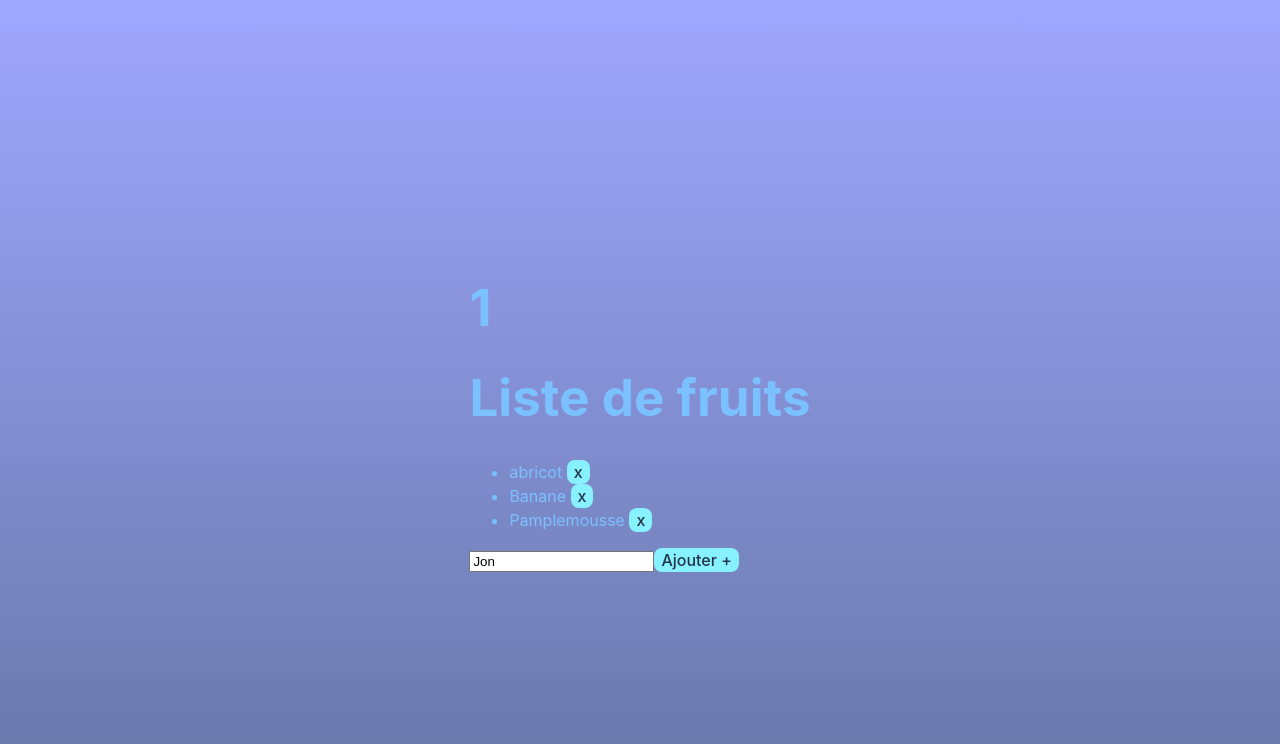
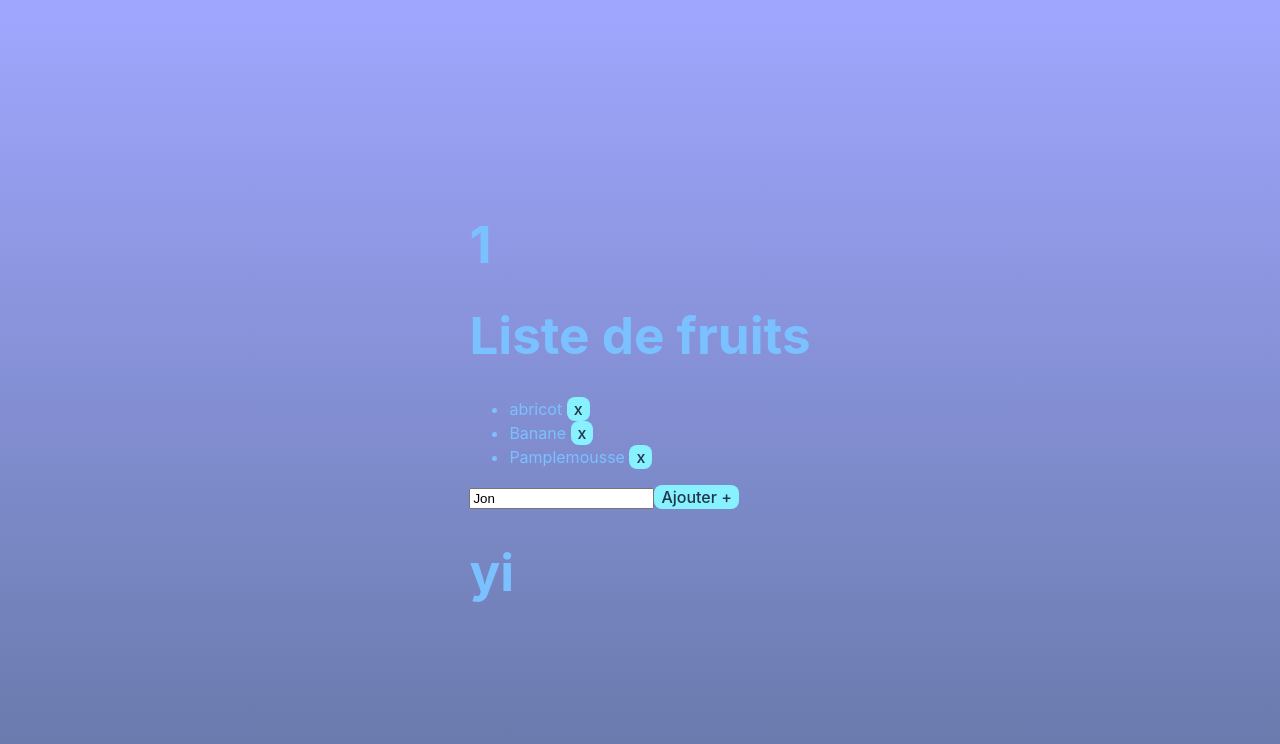
Before and after one commit to Dkz001/CRUD, a React (Vite) app: page / in a window 1280 px wide. Shown: the top 744 px of the page. Built offline with nearby package versions, Linux system fonts and the light colour scheme.

Commit message:
new component

```diff
--- a/src/App.tsx
+++ b/src/App.tsx
@@ -23,13 +23,13 @@ function App() {
     // copie
     const fruitCopy = [...fruits];
     // Manip Copie
-    const nomFruits = fruitCopy.find((nom) => nom.id == id);
+    // const nomFruits = fruitCopy.find((nom) => nom.id == id);
     const fruitsCopyUpdated = fruitCopy.filter((fruit) => fruit.id !== id);
     // modif State avec setter
     setFruits(fruitsCopyUpdated);
 
 
-console.log(nomFruits + " est supprimé! ");
+// console.log(nomFruits + " est supprimé! ");
   };
 
   const handleChange = (event ) => {
@@ -53,7 +53,7 @@ console.log(nomFruits + " est supprimé! ");
 
     setFruits(newFruitsCopy);
     setNewFruits("");
-    console.log(inputRef.current.value+" est ajouté! ");
+    alert(inputRef.current.value+" est ajouté! ");
   };
 
 
--- a/src/joel.tsx
+++ b/src/joel.tsx
@@ -1,18 +1,9 @@
 import React from 'react'
 
-export default function joel() {
-
-
-
-
-
-
-
-
-
+export default function Joel() {
   return (
     <div>
-
+      <h1>yi</h1>
     </div>
   )
 }
--- a/src/main.tsx
+++ b/src/main.tsx
@@ -1,10 +1,12 @@
 import React from 'react'
 import ReactDOM from 'react-dom/client'
 import App from './App.tsx'
+import Joel from './joel.tsx'
 import './index.css'
 
 ReactDOM.createRoot(document.getElementById('root')!).render(
   <React.StrictMode>
     <App />
+    <Joel />
   </React.StrictMode>,
 )
```
